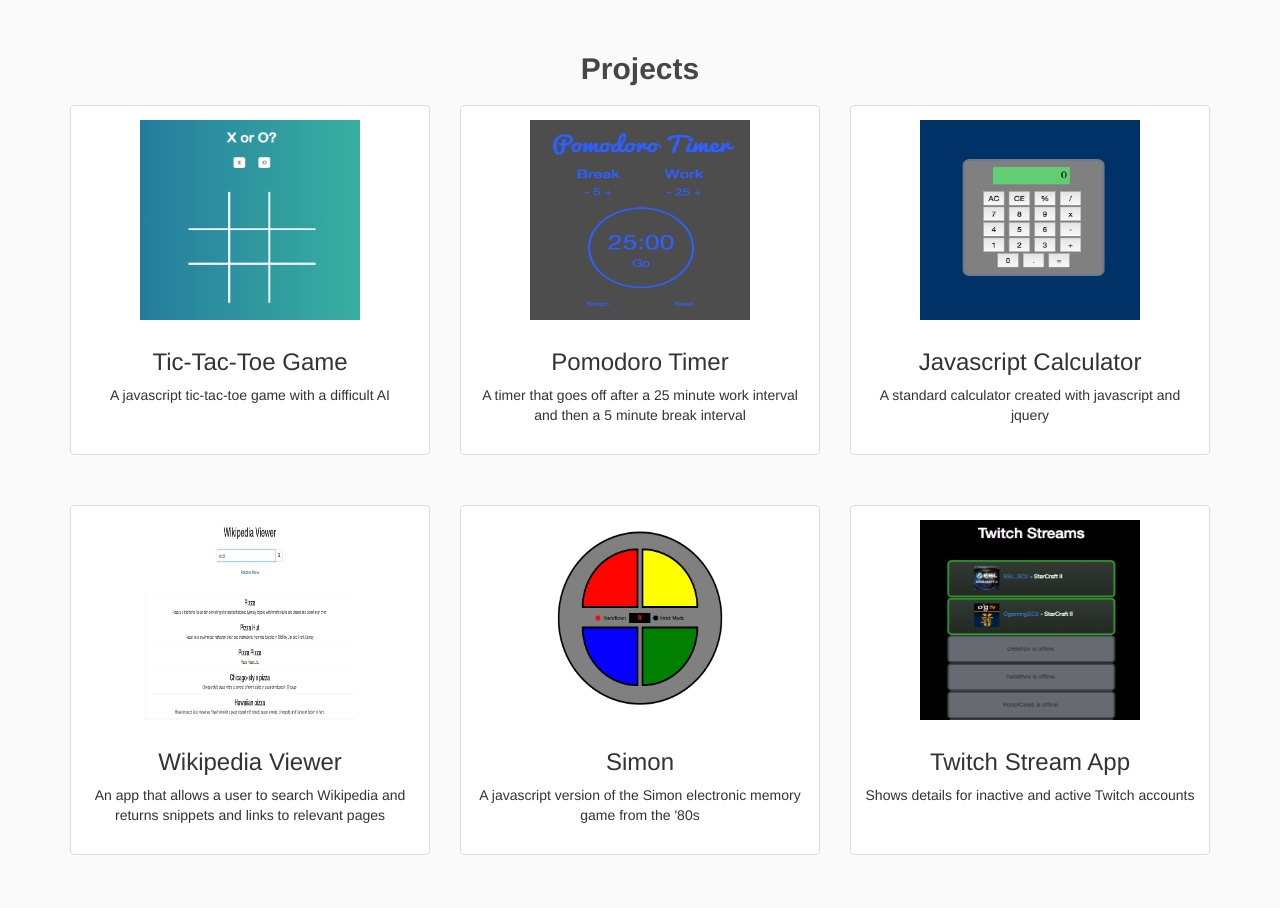
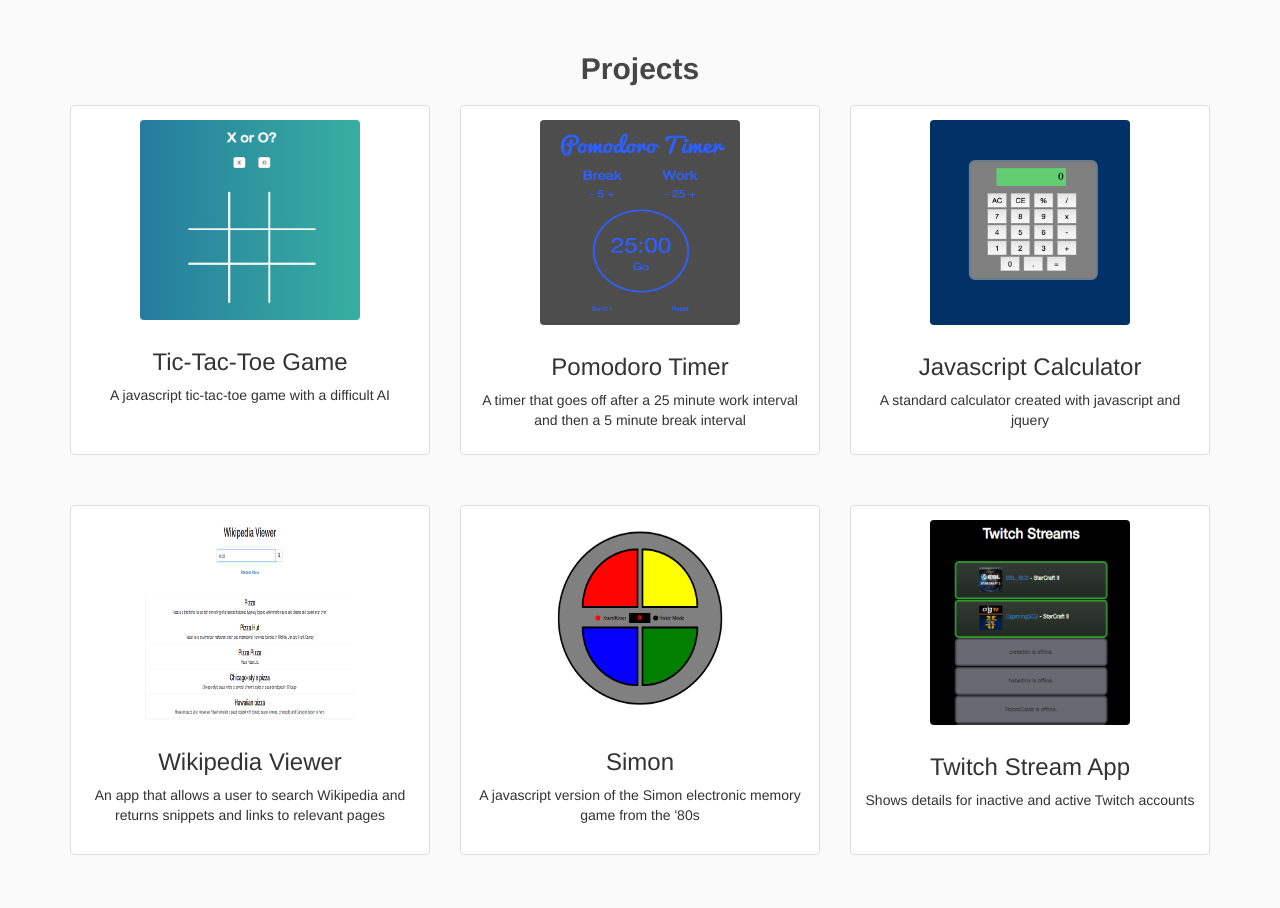
Before and after one commit to emaamodt/emaamodt.github.io, a plain HTML site: page index.html in a window 1280 px wide. Shown: the part 1120-2028 px from the top of the page. Drawn offline with nearby package versions, Linux system fonts and the light colour scheme.

Commit message:
fix image dimensions and corners

```diff
--- a/css/style.css
+++ b/css/style.css
@@ -20,8 +20,6 @@ body {
   background-color: #FAFAFA;
   margin-top: 50px;
 }
-
-
 
 .thumbnail {
   min-height: 350px;
@@ -55,11 +53,20 @@ a .fa {
 color: white;
 }
 
-#projectimage {
+#projectimage-wide {
+  width: 200px;
+  height: 205px;
+  display: block;
+  margin-top: 10px;
+  border-radius: 4px;
+}
+
+#projectimage-long {
   width: 220px;
   height: 200px;
   display: block;
   margin-top: 10px;
+  border-radius: 4px;
 }
 
 ul {
--- a/index.html
+++ b/index.html
@@ -95,7 +95,7 @@
     <div class="row">
       <div class="col-sm-6 col-md-4">
         <div class="thumbnail">
-          <a href="https://codepen.io/emaamodt/full/RVJqZw/" target="_blank"><img id="projectimage" src='images/tictactoe.png'></a>
+          <a href="https://codepen.io/emaamodt/full/RVJqZw/" target="_blank"><img id="projectimage-long" src='images/tictactoe.png'></a>
           <div class="caption">
             <h3>Tic-Tac-Toe Game</h3>
             <p>
@@ -107,7 +107,7 @@
 
         <div class="col-sm-6 col-md-4">
           <div class="thumbnail">
-            <a href="https://codepen.io/emaamodt/full/BobwjN/" target="_blank"><img id="projectimage" src='images/pomodoro.png'></a>
+            <a href="https://codepen.io/emaamodt/full/BobwjN/" target="_blank"><img id="projectimage-wide" src='images/pomodoro.png'></a>
             <div class="caption">
               <h3>Pomodoro Timer</h3>
               <p>
@@ -118,7 +118,7 @@
         </div>
         <div class="col-sm-6 col-md-4">
           <div class="thumbnail">
-            <a href="https://codepen.io/emaamodt/full/wMBoRm/" target="_blank"><img id="projectimage" src='images/jscalculator.png'></a>
+            <a href="https://codepen.io/emaamodt/full/wMBoRm/" target="_blank"><img id="projectimage-wide" src='images/jscalculator.png'></a>
             <div class="caption">
               <h3>Javascript Calculator</h3>
               <p>
@@ -132,7 +132,7 @@
     <div class="row">
       <div class="col-sm-6 col-md-4">
         <div class="thumbnail">
-          <a href="https://codepen.io/emaamodt/full/rWMeed/" target="_blank"><img id="projectimage" src='images/wikipedia.png'></a>
+          <a href="https://codepen.io/emaamodt/full/rWMeed/" target="_blank"><img id="projectimage-long" src='images/wikipedia.png'></a>
           <div class="caption">
             <h3>Wikipedia Viewer</h3>
             <p>
@@ -144,7 +144,7 @@
 
         <div class="col-sm-6 col-md-4">
           <div class="thumbnail">
-            <a href="https://codepen.io/emaamodt/full/vJqmjZ/" target="_blank"><img id="projectimage" src='images/simon.png'></a>
+            <a href="https://codepen.io/emaamodt/full/vJqmjZ/" target="_blank"><img id="projectimage-long" src='images/simon.png'></a>
             <div class="caption">
               <h3>Simon</h3>
               <p>
@@ -155,7 +155,7 @@
         </div>
         <div class="col-sm-6 col-md-4">
           <div class="thumbnail">
-            <a href="https://codepen.io/emaamodt/full/ObGyrm/" target="_blank"><img id="projectimage" src='images/twitch.png'></a>
+            <a href="https://codepen.io/emaamodt/full/ObGyrm/" target="_blank"><img id="projectimage-wide" src='images/twitch.png'></a>
             <div class="caption">
               <h3>Twitch Stream App</h3>
               <p>
```
